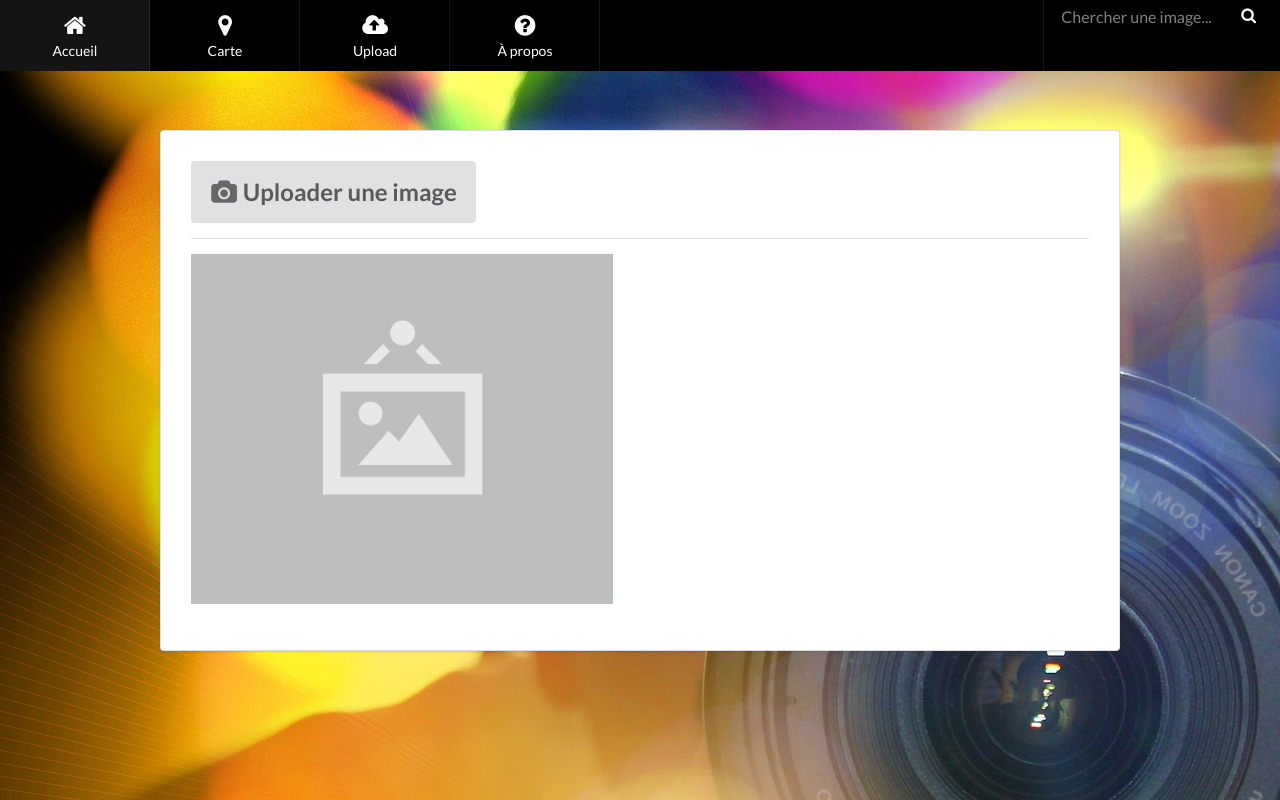
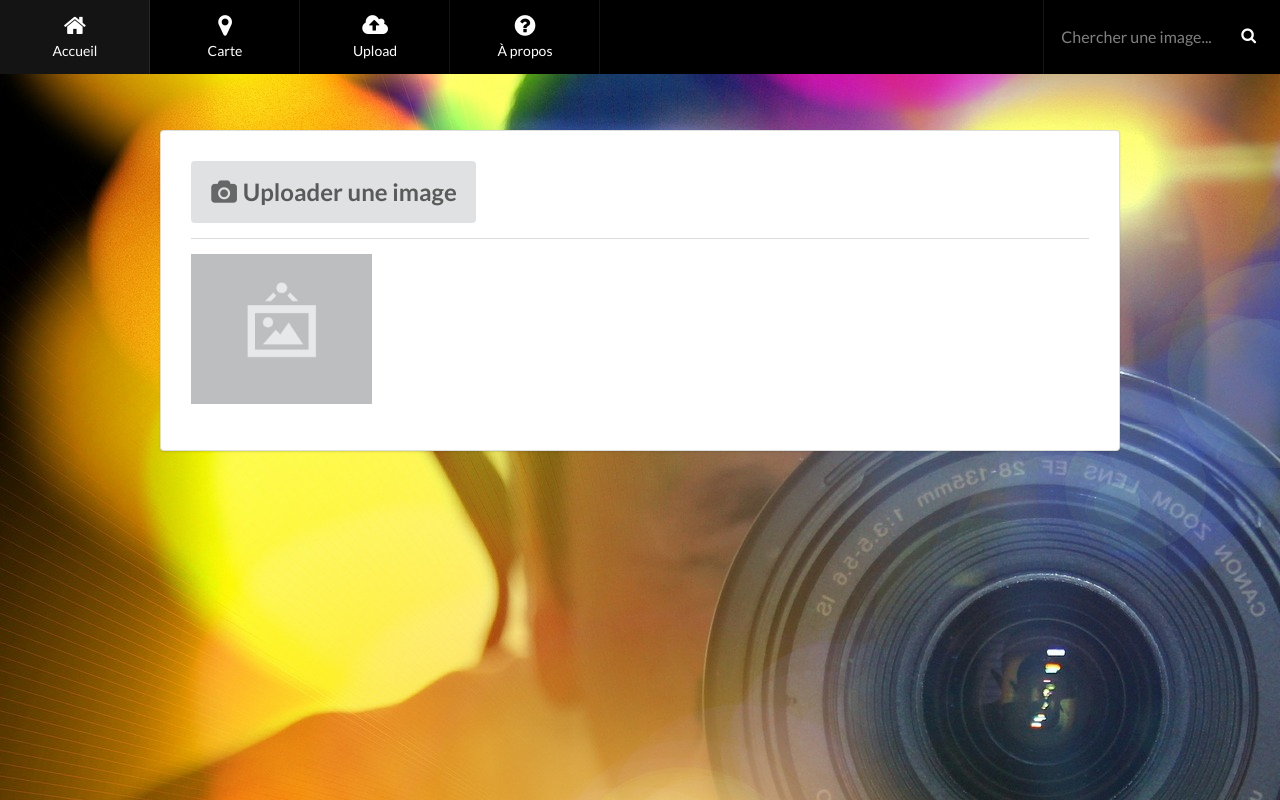
Before and after one commit to Badacadabra/ExifCool, a PHP site: page /index.php?a=upload in a window 1280 px wide. Run offline with PHP 8.4, Linux system fonts and the light colour scheme; some libraries are stand-ins or nearby versions.

Commit message:
Correction de bugs et ajout du responsive (définition >= 1024 x 768)

```diff
--- a/index.php
+++ b/index.php
@@ -10,23 +10,23 @@ try {
 		$res = $ctrl->dispatch();
 		switch($action) {
 			case "map" :
-				$title = "La carte";
-				$meta_title = "Visualisation des images sur une carte";
-				$meta_description = "Visualisation des images sur une carte";
+				$title = "Carte";
+				$meta_title = "Carte interactive";
+				$meta_description = "Visualisation d'images sur une carte, à partir des coordonnées GPS fournies dans les métadonnées.";
 				$meta_image = "";
 				$meta_url = $_SERVER['SERVER_NAME'].$_SERVER['REQUEST_URI'];
 				break;
 			case "upload":
-				$title = "Ajouter une image";
-				$meta_title = "Ajout des images à l'application";
-				$meta_description = "Plate-forme d'upload d'images sur l'application";
+				$title = "Upload";
+				$meta_title = "Upload d'images";
+				$meta_description = "Uploadez vos images pour en extraire les métadonnées !";
 				$meta_image = "";
 				$meta_url = $_SERVER['SERVER_NAME'].$_SERVER['REQUEST_URI'];
 				break;
 			case "about":
 				$title = "À propos";
-				$meta_title = "Fiche technique sur l'implémentation de l'application";
-				$meta_description = "Détail technique de la mise en place de l'application";
+				$meta_title = "À propos de l'application";
+				$meta_description = "Détails techniques sur la mise en place de l'application.";
 				$meta_image = "";
 				$meta_url = $_SERVER['SERVER_NAME'].$_SERVER['REQUEST_URI'];
 				break;
--- a/ui/css/style.css
+++ b/ui/css/style.css
@@ -27,12 +27,20 @@ section {
     margin-right: auto !important;
 }
 
+nav.menu {
+    background-color: black !important;
+}
+
 nav.menu a.item {
     width: 150px;
 }
 
-nav.menu {
-    background-color: black !important;
+nav.menu input#term {
+    height: 60px;
+}
+
+nav.menu i.search.icon {
+    margin-top: 20px;
 }
 
 #photowall {
@@ -47,12 +55,6 @@ nav.menu {
 .segment {
     padding: 30px !important;
 }
-
-/* =============================================== */
-/* ================== Accueil ==================== */
-/* =============================================== */
-
-
 
 /* =============================================== */
 /* ================== Détails ==================== */
@@ -71,6 +73,8 @@ a#image-lightbox figure#thumbnail {
 
 a#image-lightbox figure#thumbnail img {
     width: 500px;
+    border: solid 8px black;
+    box-shadow: 7px 7px 5px gray;
 }
 
 a#image-lightbox figure#thumbnail figcaption {
@@ -79,13 +83,17 @@ a#image-lightbox figure#thumbnail figcaption {
     background-color: black;
     font-weight: bold;
     padding: 15px;
+    text-align: center;
     position: absolute;
-    top: 370px;
-    opacity: 0.7;
+    top: 85px;
 }
 
 div#metadata {
     margin: 20px 0 20px 30px;
+}
+
+div#metadata .item .content {
+    padding: 5px 0 !important;
 }
 
 #flickr-loader {
@@ -94,6 +102,24 @@ div#metadata {
 
 #flickr-response {
     margin-top: 20px
+}
+
+@media screen and (max-width: 1400px) {
+
+    div#content-wrapper {
+        flex-direction: column;
+        width: 90%;
+        margin: auto;
+    }
+
+    div#content-wrapper div#image-wrapper {
+        margin: auto;
+    }
+
+    div#content-wrapper div#metadata {
+        margin-left: 0;
+    }
+
 }
 
 /* =============================================== */
@@ -122,17 +148,7 @@ div#metadata {
 
 #upload-wrapper {
     display: flex !important;
-    align-items: center !important;
-}
-
-#form-wrapper {
-    display: none;
-    max-width: 45%;
-}
-
-#form-wrapper .ui.huge.input {
-    display: block;
-    margin: 15px 0;
+    align-items: flex-start !important;
 }
 
 #selected-image {
@@ -144,8 +160,55 @@ div#metadata {
     height: 350px;
 }
 
+#form-wrapper {
+    display: none;
+    max-width: 55%;
+}
+
+#form-wrapper .ui.huge.input {
+    display: block;
+    margin: 15px 0;
+}
+
+.ui.yellow.message {
+    margin-top: 0;
+}
+
 div.ui.basic.modal div.ui.icon.header {
     font-size: xx-large;
+}
+
+@media screen and (max-width: 1700px) {
+
+    #selected-image {
+        height: 266px;
+    }
+
+    #selected-image img {
+        height: 250px;
+    }
+
+}
+
+@media screen and (max-width: 1460px) {
+
+    #upload-wrapper {
+        justify-content: space-between;
+    }
+
+    #selected-image {
+        height: 166px;
+    }
+
+    #selected-image img {
+        height: 150px;
+    }
+
+    .ui.yellow.message,
+    .notched.circle.loading + div {
+        font-size: 14px !important;
+    }
+
 }
 
 /* =============================================== */
--- a/ui/js/map.js
+++ b/ui/js/map.js
@@ -1,7 +1,7 @@
 /**
  * Initialisation de la carte
  * */
-var map = L.map('map').setView([48.8534100, 2.3488000], 3);
+var map = L.map('map').setView([48.8534100, 2.3488000], 2);
 L.tileLayer('https://api.mapbox.com/v4/mapbox.light/{z}/{x}/{y}.png?access_token=pk.eyJ1IjoiYmFkYWNhZGFicmEiLCJhIjoiY2lmd243aHNjMDI2enRjbTBiMndsbTMxYyJ9.t6qub-xAwB9RnfP4dE3DXw', {
 	attribution: 'Map data &copy; <a href="http://openstreetmap.org">OpenStreetMap</a> contributors, <a href="http://creativecommons.org/licenses/by-sa/2.0/">CC-BY-SA</a>, Imagery © <a href="http://mapbox.com">Mapbox</a>',
 	minZoom: 2,
--- a/ui/js/search-engine.js
+++ b/ui/js/search-engine.js
@@ -14,7 +14,7 @@ $('.ui.search')
 			// afin qu'elle fontionne avec le search
 			$.each(serverResponse.data, function(index, item) {
 			  var title   = item.title || 'Unknown',
-				  maxResults = 8;
+				  maxResults = 7;
 			  if(index >= maxResults) {
 				return false;
 			  }
--- a/ui/js/upload.js
+++ b/ui/js/upload.js
@@ -37,7 +37,7 @@
 		}
         // Ajustements ergonomiques
         $( "#selected-image" ).css({
-            "margin-left" : "150px",
+            "margin-right" : "60px",
             "border" : "solid 8px black",
             "box-shadow" : "7px 7px 5px gray"
         });
@@ -80,42 +80,6 @@
 			  contentType: false
 			}).success(parseImgInfo);
 	}
-
-    /***
-     * Validation du formulaire
-     * **/
-    //~ function validateForm() {
-        //~ $('.ui.large.form')
-          //~ .form({
-            //~ fields: {
-              //~ title: {
-                //~ identifier: 'title',
-                //~ rules: [
-                  //~ {
-                    //~ type   : 'empty',
-                    //~ prompt : 'Vous devez entrer un titre.'
-                  //~ }
-                //~ ]
-              //~ }
-            //~ },
-            //~ author: {
-              //~ identifier: 'author',
-              //~ rules: [
-                //~ {
-                  //~ type   : 'empty',
-                  //~ prompt : 'Vous devez entrer un auteur.'
-                //~ }
-              //~ ]
-            //~ }
-          //~ },
-          //~ {
-            //~ onSuccess: sendImgInfo,
-            //~ onFailure: function() {
-                //~ return false;
-            //~ }
-          //~ }
-        //~ );
-    //~ }
 
 	/**
 	 * Permet d'envoyer les nouvelles données des images
--- a/views/upload.html
+++ b/views/upload.html
@@ -8,6 +8,10 @@
                 </div>
                 <div class="ui divider"></div>
                 <div id="upload-wrapper">
+                    <!-- Zone de prévisualisation -->
+                    <div id="selected-image">
+                        <img src="ui/images/default_image.png" alt="" itemprop="primaryImageOfPage">
+                    </div>
                     <!-- Formulaire -->
                     <div id="form-wrapper" class="ui large form">
                         <div id="upload-loader" class="ui icon message">
@@ -106,10 +110,6 @@
                             <div class="ui massive green ok inverted button">Oui</div>
                         </div>
                     </div>
-                    <!-- Zone de prévisualisation -->
-                    <div id="selected-image">
-                        <img src="ui/images/default_image.png" alt="" itemprop="primaryImageOfPage">
-                    </div>
                 </div>
             </form>
         </section>
```
Also changed, not shown: ui/js/flickrRequest.js (+8 -2 lines), views/details.html (+9 -3 lines).
